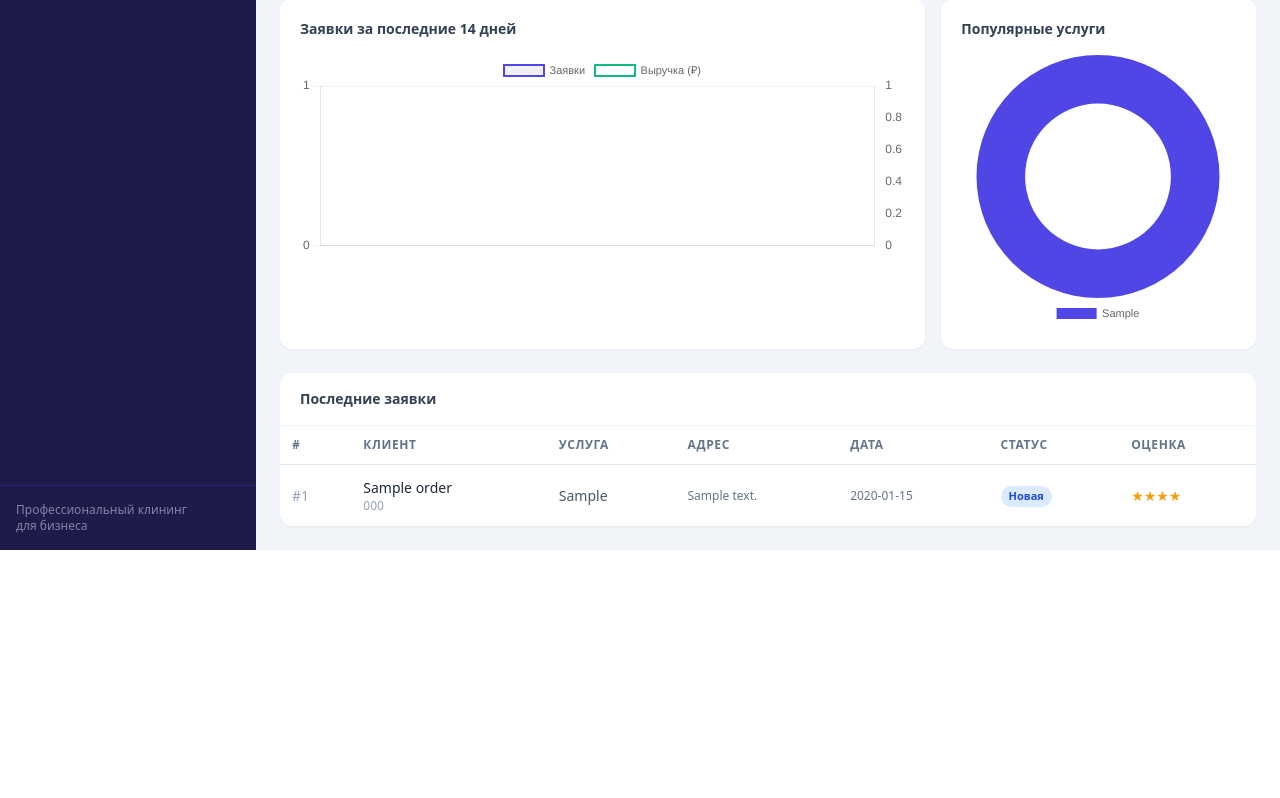
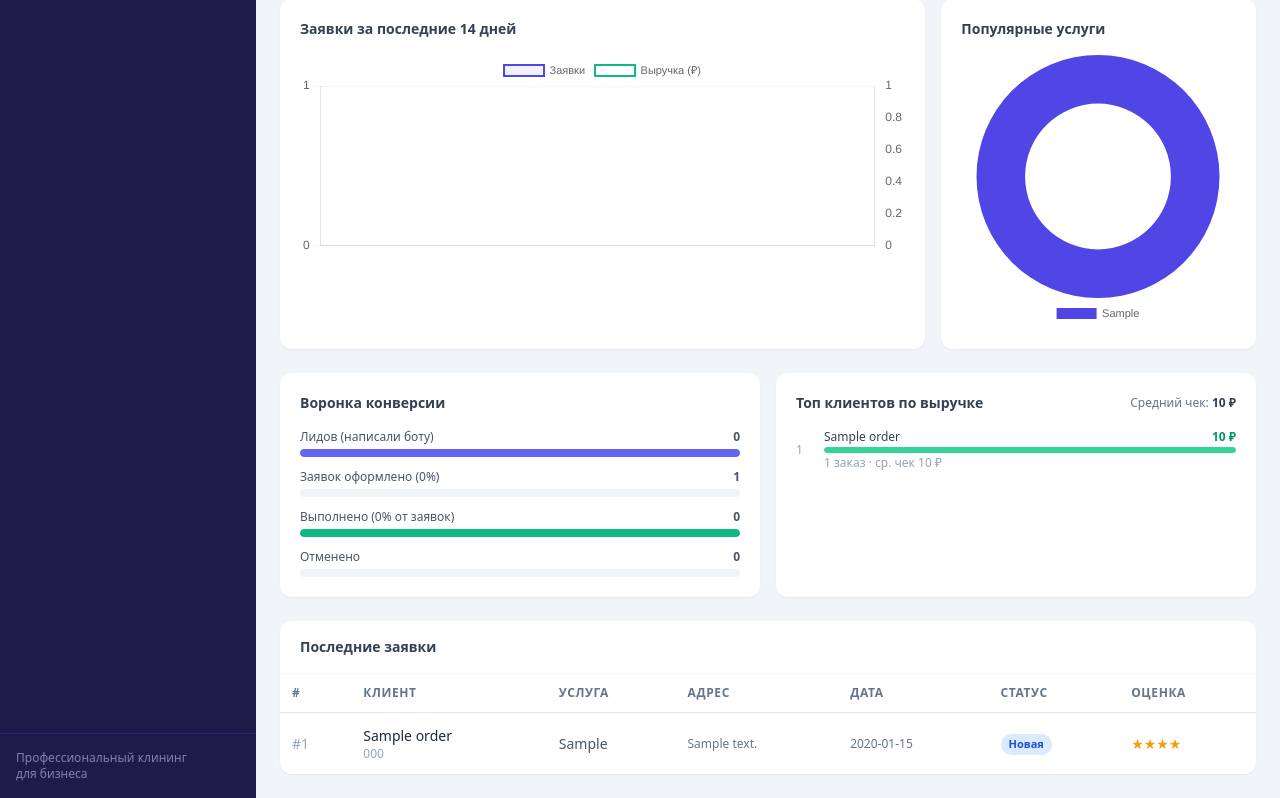
Before and after one commit to deniskhaliullin059-prog/cleaning-bot, a Flask app: page / in a window 1280 px wide. Shown: the part 421-1219 px from the top of the page. Before the commit the page ends 971 px from the top, so only its background shows below. Run offline with Flask 3, Linux system fonts and the light colour scheme; the visitor is signed in with stand-in values (Sample User, id 1); tables that the repository leaves empty hold one stand-in row (values such as "Sample post"); some libraries are stand-ins or nearby versions.

Commit message:
Add analytics: conversion funnel and top clients LTV on dashboard
Co-Authored-By: Claude Sonnet 4.6 <noreply@anthropic.com>

```diff
--- a/app.py
+++ b/app.py
@@ -311,6 +311,48 @@ def api_stats():
             "created_at": r["created_at"],
         })
 
+    # Воронка конверсии
+    c.execute("SELECT COUNT(DISTINCT user_id) FROM messages WHERE direction='in'")
+    funnel_leads = c.fetchone()[0]
+    funnel_orders = total_count
+    funnel_done = statuses.get("done", 0)
+    funnel_cancelled = statuses.get("cancelled", 0)
+    funnel = {
+        "leads": funnel_leads,
+        "orders": funnel_orders,
+        "done": funnel_done,
+        "cancelled": funnel_cancelled,
+        "conv_order": round(funnel_orders / funnel_leads * 100, 1) if funnel_leads else 0,
+        "conv_done": round(funnel_done / funnel_orders * 100, 1) if funnel_orders else 0,
+    }
+
+    # Средний чек (по заявкам с ценой)
+    c.execute("SELECT AVG(price) FROM orders WHERE price IS NOT NULL AND price > 0")
+    avg_check = c.fetchone()[0]
+    avg_check = int(avg_check) if avg_check else 0
+
+    # Топ клиентов по LTV (суммарная выручка)
+    c.execute("""
+        SELECT name,
+               COUNT(*) as orders_count,
+               COALESCE(SUM(price), 0) as ltv,
+               COALESCE(AVG(price), 0) as avg_price
+        FROM orders
+        WHERE name IS NOT NULL AND name != ''
+        GROUP BY user_id
+        ORDER BY ltv DESC
+        LIMIT 10
+    """)
+    top_clients = [
+        {
+            "name": r["name"],
+            "orders": r["orders_count"],
+            "ltv": int(r["ltv"]),
+            "avg_check": int(r["avg_price"]),
+        }
+        for r in c.fetchall()
+    ]
+
     conn.close()
     return jsonify({
         "today_count": today_count,
@@ -325,6 +367,9 @@ def api_stats():
         "services_data": services_data,
         "statuses": statuses,
         "recent": recent,
+        "funnel": funnel,
+        "avg_check": avg_check,
+        "top_clients": top_clients,
     })
 
 
--- a/static/js/dashboard.js
+++ b/static/js/dashboard.js
@@ -100,6 +100,58 @@ async function loadStats() {
     }
   });
 
+  // Средний чек
+  const avgCheckEl = document.getElementById('s-avg-check');
+  if (avgCheckEl) avgCheckEl.textContent = d.avg_check ? fmtRub(d.avg_check) : '—';
+
+  // Воронка конверсии
+  const f = d.funnel || {};
+  const funnelSteps = [
+    { label: 'Лидов (написали боту)', value: f.leads || 0, color: 'bg-indigo-500', pct: 100 },
+    { label: `Заявок оформлено (${f.conv_order || 0}%)`, value: f.orders || 0, color: 'bg-blue-500', pct: f.conv_order || 0 },
+    { label: `Выполнено (${f.conv_done || 0}% от заявок)`, value: f.done || 0, color: 'bg-emerald-500', pct: f.orders ? Math.round(f.done / f.leads * 100) : 0 },
+    { label: 'Отменено', value: f.cancelled || 0, color: 'bg-red-400', pct: f.leads ? Math.round((f.cancelled || 0) / f.leads * 100) : 0 },
+  ];
+  const funnelContainer = document.getElementById('funnel-container');
+  if (funnelContainer) {
+    funnelContainer.innerHTML = funnelSteps.map(step => `
+      <div>
+        <div class="flex justify-between text-xs text-slate-600 mb-1">
+          <span>${step.label}</span>
+          <span class="font-semibold">${step.value}</span>
+        </div>
+        <div class="h-2 bg-slate-100 rounded-full overflow-hidden">
+          <div class="${step.color} h-2 rounded-full transition-all" style="width:${Math.min(step.pct, 100)}%"></div>
+        </div>
+      </div>
+    `).join('');
+  }
+
+  // Топ клиентов по LTV
+  const ltvList = document.getElementById('ltv-list');
+  if (ltvList) {
+    if (!d.top_clients || !d.top_clients.length) {
+      ltvList.innerHTML = '<div class="text-sm text-slate-400 text-center py-4">Нет данных</div>';
+    } else {
+      const maxLtv = d.top_clients[0].ltv || 1;
+      ltvList.innerHTML = d.top_clients.map((c, i) => `
+        <div class="flex items-center gap-3">
+          <div class="text-xs text-slate-400 w-4 shrink-0">${i + 1}</div>
+          <div class="flex-1 min-w-0">
+            <div class="flex justify-between text-xs mb-0.5">
+              <span class="font-medium text-slate-700 truncate">${c.name || '—'}</span>
+              <span class="text-emerald-600 font-semibold shrink-0 ml-2">${fmtRub(c.ltv)}</span>
+            </div>
+            <div class="h-1.5 bg-slate-100 rounded-full overflow-hidden">
+              <div class="bg-emerald-400 h-1.5 rounded-full" style="width:${Math.round(c.ltv / maxLtv * 100)}%"></div>
+            </div>
+            <div class="text-xs text-slate-400 mt-0.5">${c.orders} заказ · ср. чек ${fmtRub(c.avg_check)}</div>
+          </div>
+        </div>
+      `).join('');
+    }
+  }
+
   // Таблица
   const tbody = document.getElementById('recent-tbody');
   if (!d.recent.length) {
--- a/templates/dashboard.html
+++ b/templates/dashboard.html
@@ -108,6 +108,26 @@
   </div>
 </div>
 
+<!-- Аналитика: воронка + топ клиентов -->
+<div class="grid grid-cols-1 lg:grid-cols-2 gap-4 mb-6">
+
+  <!-- Воронка конверсии -->
+  <div class="bg-white rounded-xl p-5 shadow-sm">
+    <div class="font-semibold text-sm text-slate-700 mb-4">Воронка конверсии</div>
+    <div id="funnel-container" class="space-y-3"></div>
+  </div>
+
+  <!-- Топ клиентов по LTV -->
+  <div class="bg-white rounded-xl p-5 shadow-sm">
+    <div class="flex items-center justify-between mb-4">
+      <div class="font-semibold text-sm text-slate-700">Топ клиентов по выручке</div>
+      <div class="text-xs text-slate-500">Средний чек: <span id="s-avg-check" class="font-semibold text-slate-700">—</span></div>
+    </div>
+    <div id="ltv-list" class="space-y-2"></div>
+  </div>
+
+</div>
+
 <!-- Последние заявки -->
 <div class="bg-white rounded-xl shadow-sm">
   <div class="px-5 py-4 border-b border-slate-100 font-semibold text-sm text-slate-700">Последние заявки</div>
```
